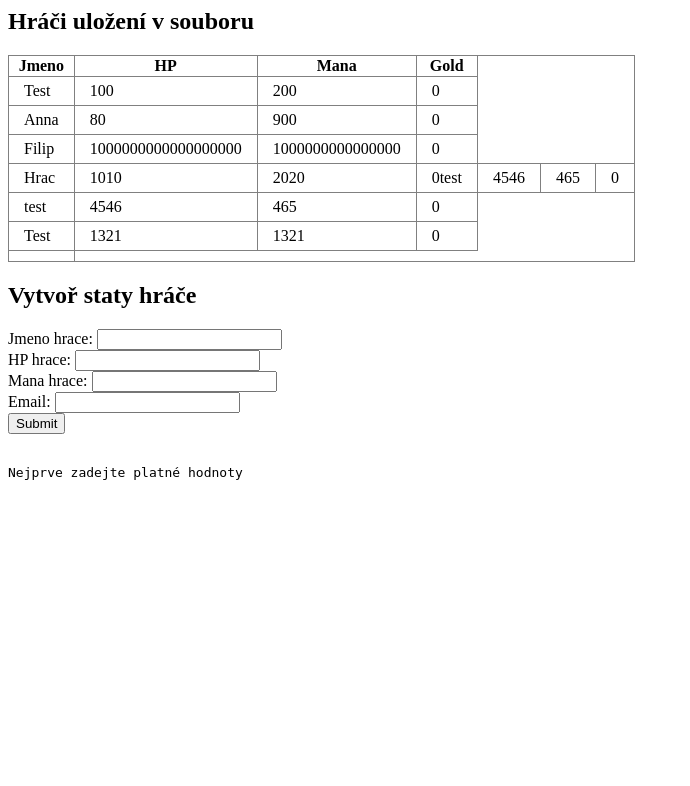
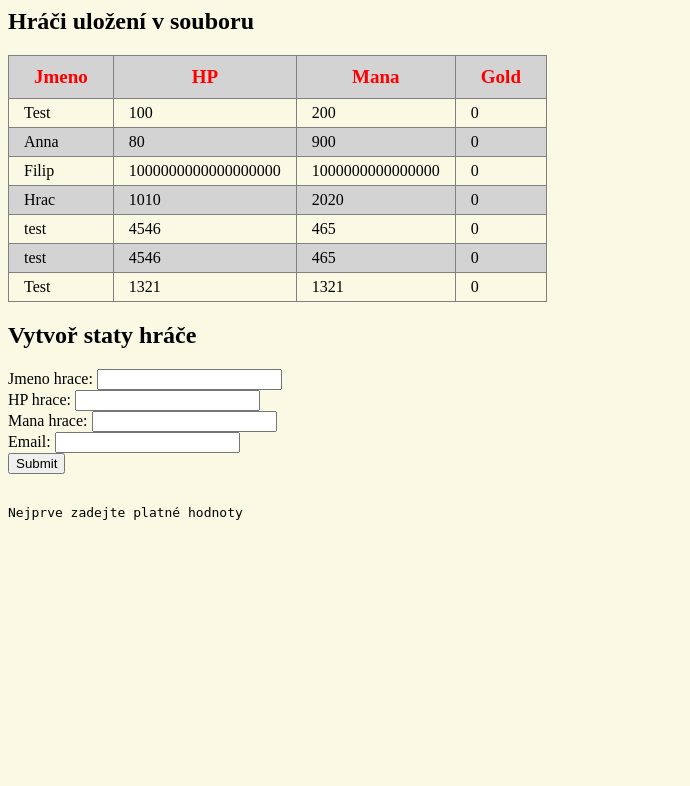
Before and after one commit to Fikoun/test, a PHP site: page / in a window 1280 px wide. Shown: the top 786 px of the page, without its empty margins (0-690 px from the left). Run offline with PHP 8.4, Linux system fonts and the light colour scheme.

Commit message:
added design for table, fixed data format in data.csv

```diff
--- a/data.csv
+++ b/data.csv
@@ -1,6 +1,7 @@
 Test;100;200;0
 Anna;80;900;0
 Filip;1000000000000000000;1000000000000000;0
-Hrac;1010;2020;0test;4546;465;0
+Hrac;1010;2020;0
+test;4546;465;0
 test;4546;465;0
 Test;1321;1321;0
--- a/tabulka.php
+++ b/tabulka.php
@@ -35,10 +35,24 @@ $rows = explode("\n", $celySoubor);
 </table>
 
 <style>
+    body {
+        background-color: #f9f9e4;
+    }
     table {
-       border-collapse: collapse;¨
+       border-collapse: collapse;
     }
     td {
         padding: 5px 15px;
     }
+
+    th {
+        font-size: 19px;
+        padding: 10px 25px;
+        color: red;
+    }
+
+
+    tr:nth-child(odd) {
+        background: lightgray;
+    }
 </style>
```
